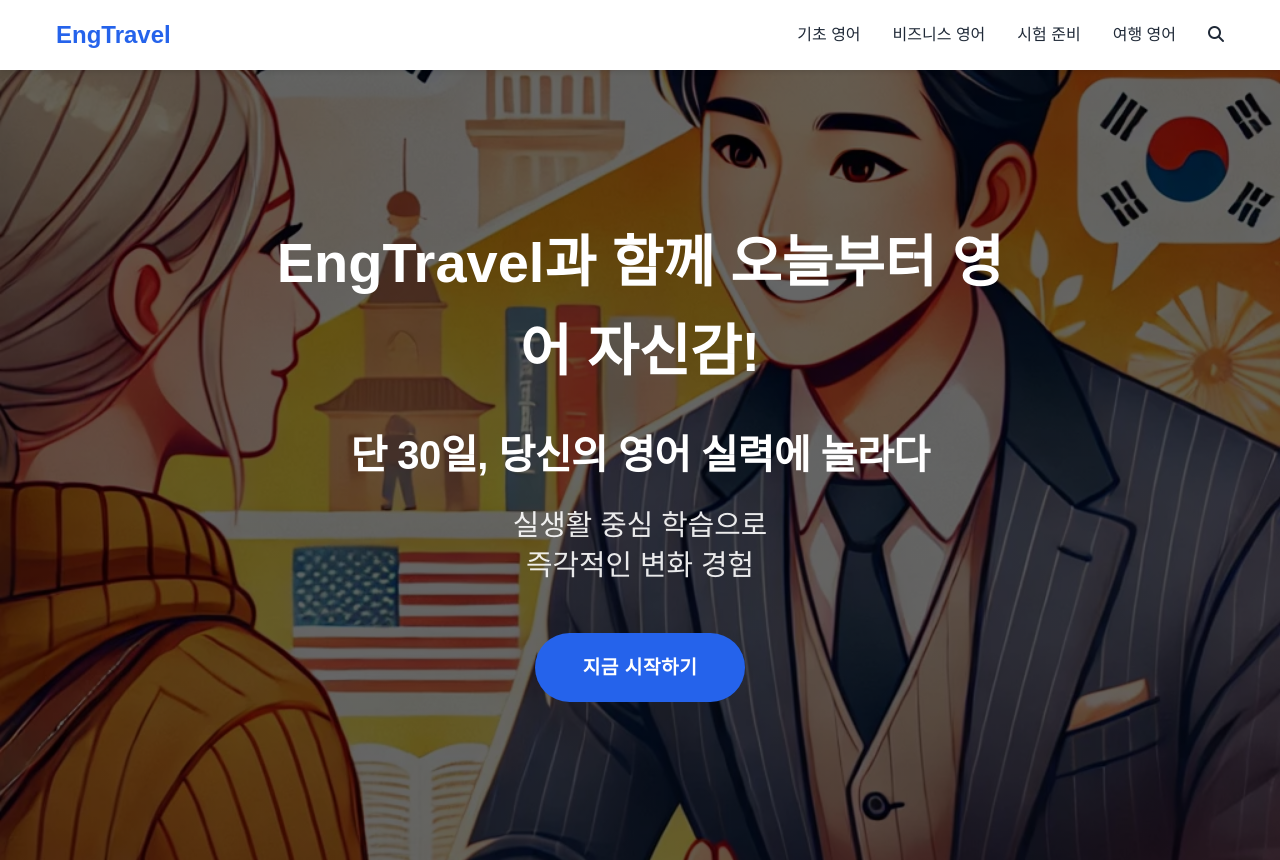
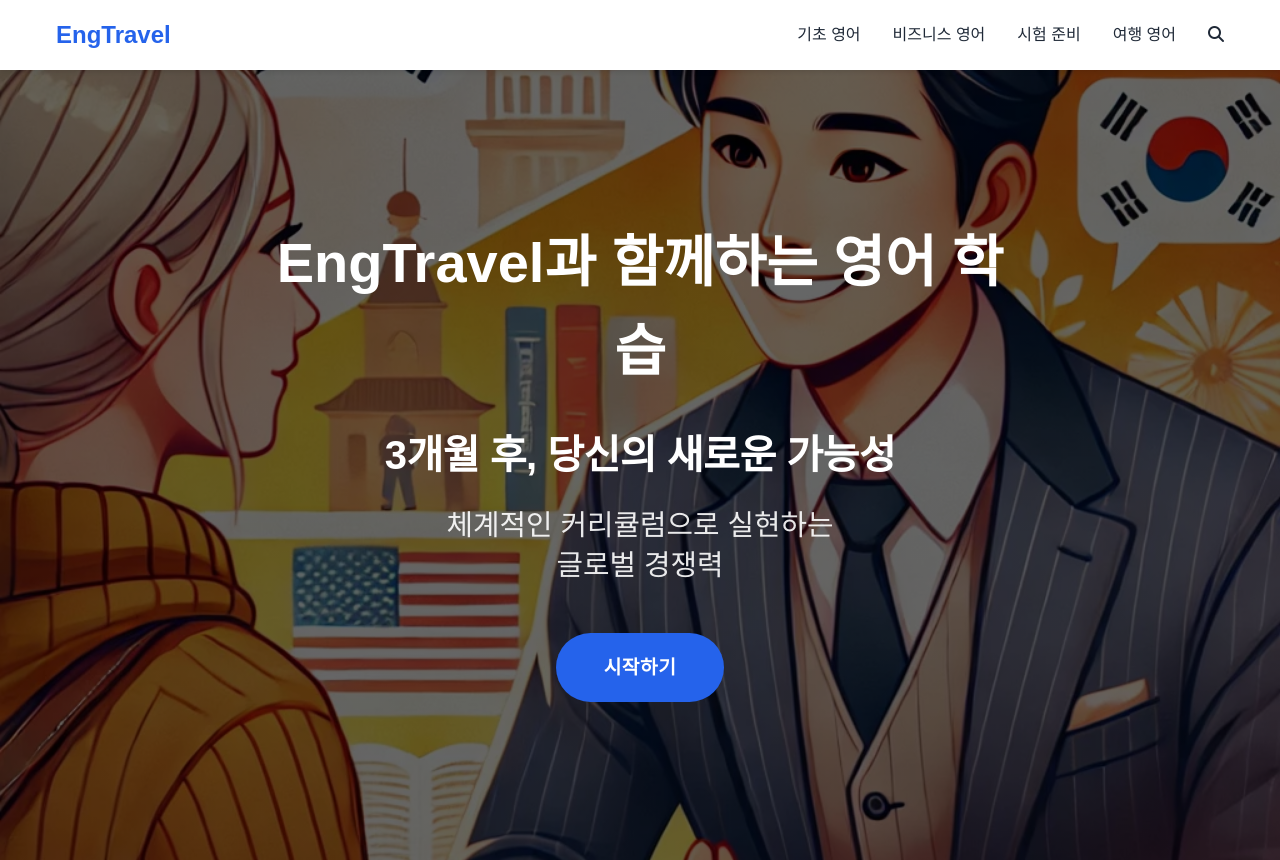
Before and after one commit to HBYoo/engtravel, a plain HTML site: page index.html in a window 1280 px wide. Shown: the top 860 px of the page. Drawn offline with Linux system fonts and the light colour scheme; a web font is replaced by a local one.

Commit message:
Update index.html

```diff
--- a/index.html
+++ b/index.html
@@ -351,13 +351,13 @@
         </div>
     </nav>
 
-<!-- Hero Section -->
-<section class="hero">
-    <div class="hero-content">
-        <h1>EngTravel과 함께 오늘부터 영어 자신감!</h1>
-        <p class="hero-text future-text">단 30일, 당신의 영어 실력에 놀라다</p>
-        <p class="hero-text rational-text">실생활 중심 학습으로<br>즉각적인 변화 경험</p>
-        <a href="#survey" class="btn">지금 시작하기</a>
+ <!-- Hero Section -->
+    <section class="hero">
+        <div class="hero-content">
+            <h1>EngTravel과 함께하는 영어 학습</h1>
+            <p class="hero-text future-text">3개월 후, 당신의 새로운 가능성</p>
+            <p class="hero-text rational-text">체계적인 커리큘럼으로 실현하는<br>글로벌 경쟁력</p>
+            <a href="#survey" class="btn">시작하기</a>
 </section>
 
     <!-- Learning Path Survey -->
```
